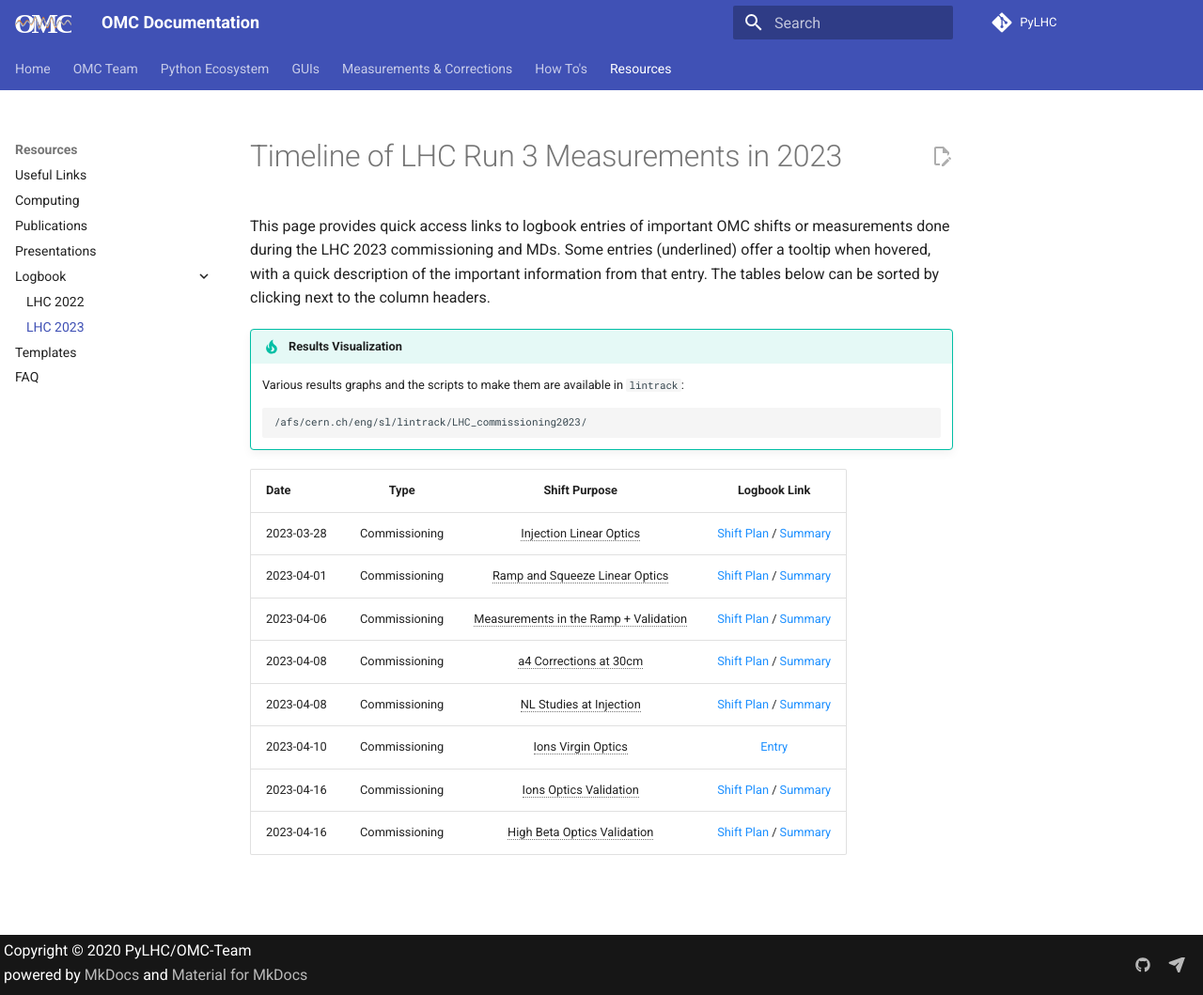
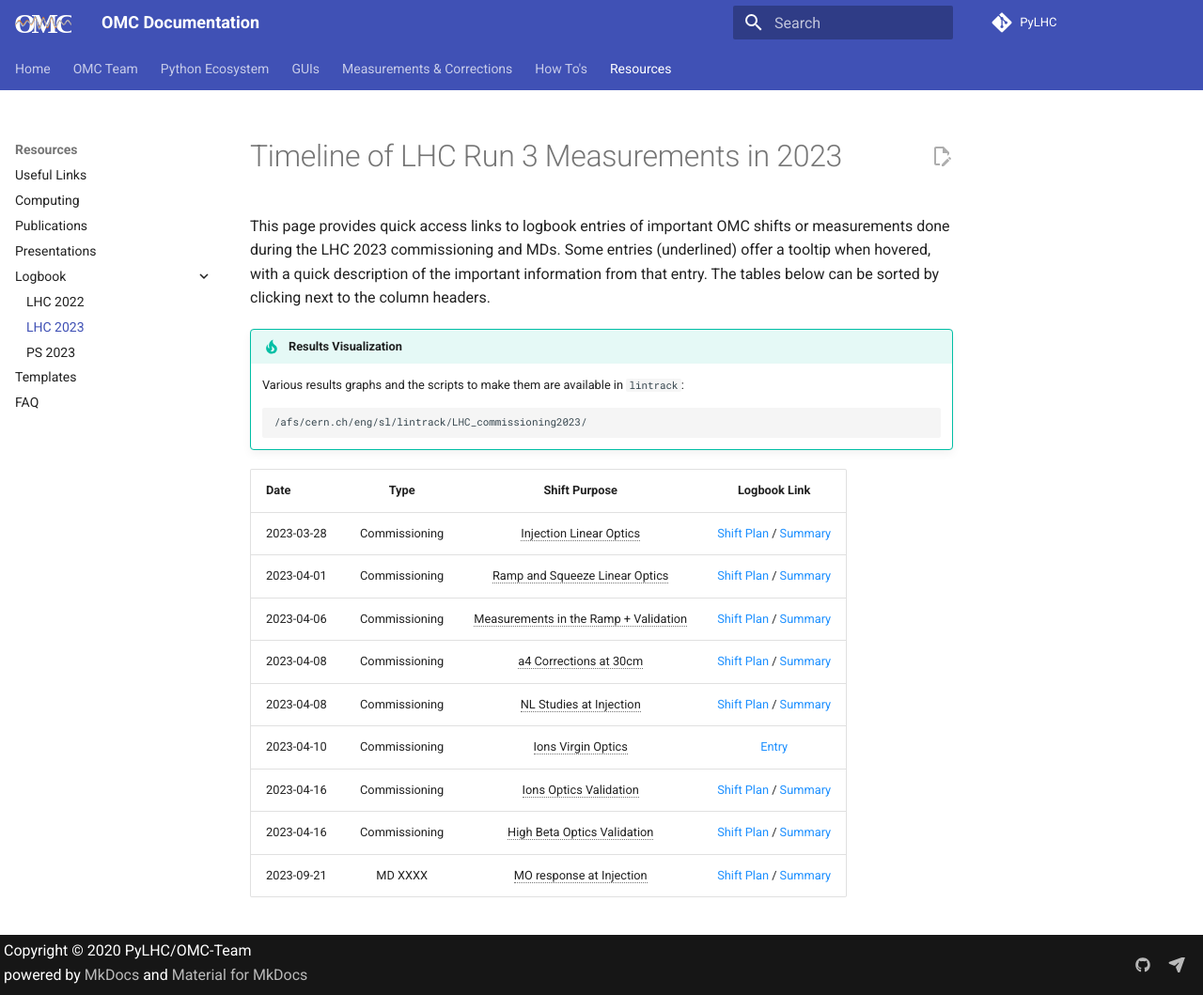
Before and after one commit to pylhc/pylhc.github.io, an MkDocs documentation site: the page built from docs/resources/logbook/2023_lhc.md, in a window 1280 px wide and 1059 px high. Shown: the whole window at 94% size. Built offline with MkDocs 1.6.1 and Material for MkDocs 9.7.7, drawn with Linux system fonts in a browser that asks for light colours; comment, search, counter and statistics services are not loaded.

Commit message:
Update 2023_lhc.md (#103)

```diff
--- a/docs/resources/logbook/2023_lhc.md
+++ b/docs/resources/logbook/2023_lhc.md
@@ -20,7 +20,7 @@ The tables below can be sorted by clicking next to the column headers.
 | 2023-04-10 | Commissioning |          Ions Virgin Optics           |                                        [Entry][ions_virgin_coupl]{target=\_blank .cern_login}                                         |
 | 2023-04-16 | Commissioning |        Ions Optics Validation         |             [Shift Plan][ion_optics]{target=\_blank .cern_login} / [Summary][ion_optics_sum]{target=\_blank .cern_login}              |
 | 2023-04-16 | Commissioning |      High Beta Optics Validation      |        [Shift Plan][high_beta_shift]{target=\_blank .cern_login} / [Summary][high_beta_shift_sum]{target=\_blank .cern_login}         |
-
+| 2023-09-21 |    MD XXXX    |        MO response at Injection       |        [Shift Plan][21_09_2023_MDstart]{target=\_blank .cern_login} / [Summary][21_09_2023_MDsummary]{target=\_blank .cern_login}     |
 
 
 <!-- All the links below -->
@@ -39,6 +39,9 @@ The tables below can be sorted by clicking next to the column headers.
 [ion_optics_sum]:              https://be-op-logbook.web.cern.ch/elogbook-server/#/logbook?logbookId=1081&dateFrom=2023-04-16T00%3A00%3A00&dateTo=2023-04-16T23%3A59%3A59&eventToHighlight=3751258
 [high_beta_shift]:             https://be-op-logbook.web.cern.ch/elogbook-server/#/logbook?logbookId=1081&dateFrom=2023-06-08T00%3A00%3A00&dateTo=2023-06-08T23%3A59%3A59&eventToHighlight=3782032
 [high_beta_shift_sum]:         https://be-op-logbook.web.cern.ch/elogbook-server/#/logbook?logbookId=1081&dateFrom=2023-06-08T00%3A00%3A00&dateTo=2023-06-08T23%3A59%3A59&eventToHighlight=3782115
+[21_09_2023_MDstart]:          https://be-op-logbook.web.cern.ch/elogbook-server/#/logbook?logbookId=1081&dateFrom=2023-09-21T00%3A00%3A00&dateTo=2023-09-21T23%3A59%3A59&eventToHighlight=3834187
+[21_09_2023_MDsummary]:        https://be-op-logbook.web.cern.ch/elogbook-server/#/logbook?logbookId=1081&dateFrom=2023-09-21T00%3A00%3A00&dateTo=2023-09-21T23%3A59%3A59&eventToHighlight=3834389
+
 
 
 <!-- Tooltips -->
@@ -50,3 +53,4 @@ The tables below can be sorted by clicking next to the column headers.
 *[Ions Virgin Optics]: Got ions optics to 50cm at IP2. Minor local coupling correction attempted, not very convincing. This is poorly documented in the logbook.
 *[Ions Optics Validation]: Implemented new local corrs at IP2. Trimmed energy to be the same as nominal. Calculated global corrections and re-measured for validation.
 *[High Beta Optics Validation]: Measured and validated high beta optics (120m). Did some global corrections, beta-beating below 4% in the end. K-mod done but not used.
+*[MO response at Injection]: Quick improvised MD to check the effect of b4 (MCO) corrections on the b5 f1004 RDT.
--- a/mkdocs.yml
+++ b/mkdocs.yml
@@ -214,5 +214,6 @@ nav:
       - Logbook:
         - LHC 2022: resources/logbook/2022_lhc.md
         - LHC 2023: resources/logbook/2023_lhc.md
+        - PS  2023: resources/logbook/2023_ps.md
       - Templates: resources/templates.md
       - FAQ: resources/faqs.md
```
Also changed, not shown: docs/resources/logbook/2023_ps.md (added).
